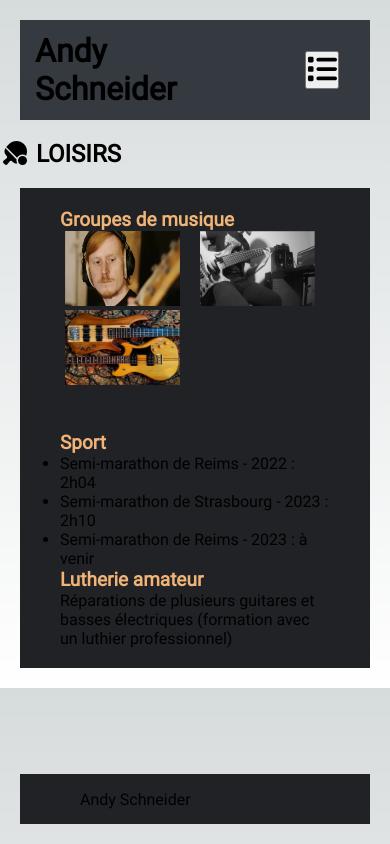
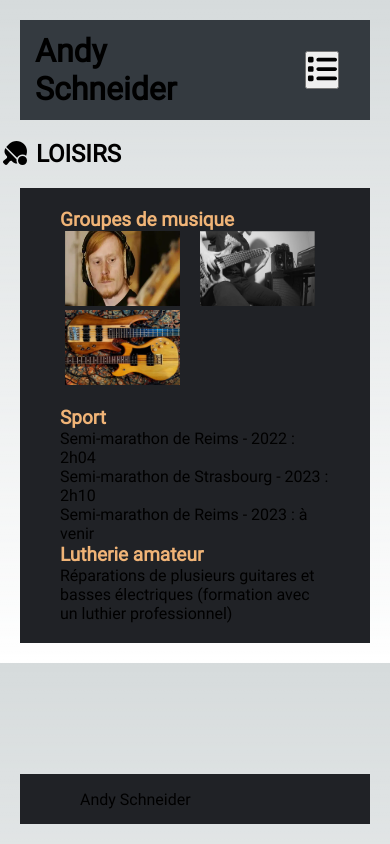
Before and after one commit to HndySchne/cv-andy-schneider, a Next.js app: page /hobby in a window 390 px wide. Built offline with nearby package versions, Linux system fonts and the light colour scheme.

Commit message:
hobby-correction

```diff
--- a/src/app/hobby/hobby_mobile.scss
+++ b/src/app/hobby/hobby_mobile.scss
@@ -1,9 +1,17 @@
 @media screen and (max-width: 768px) {
+    .Hobby-body{
+        ul{
+            padding-left: 0px;
+            list-style-type: none;
+        }
+
+    }
     .music-pictures{
         display: flex;
         flex-direction: column;
         flex-wrap: wrap;
-        height: 200px;
+        height: 175px;
+
         img{
             padding-left: 5px;
             width: 120px;
@@ -12,6 +20,12 @@
                 opacity: 0.5;
             }
         }
+
+        iframe{
+            margin-right: 15px;
+            width: 120px;
+            height: 75px;
+        }
     }
 
 }
```
